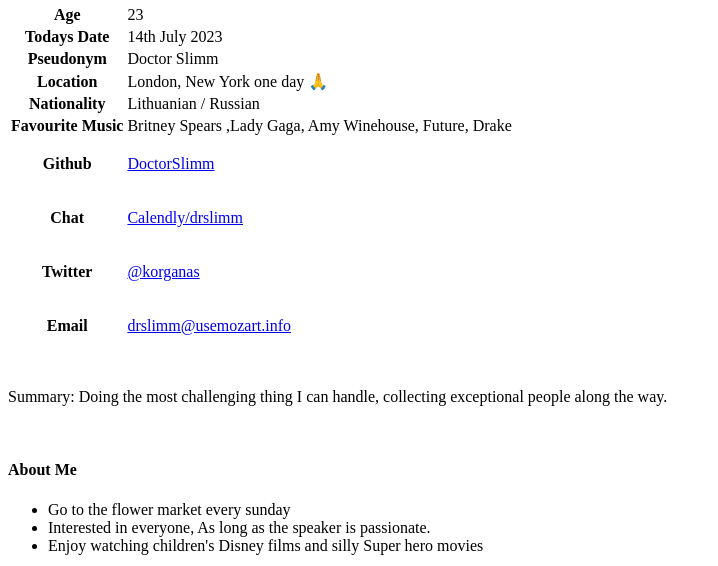
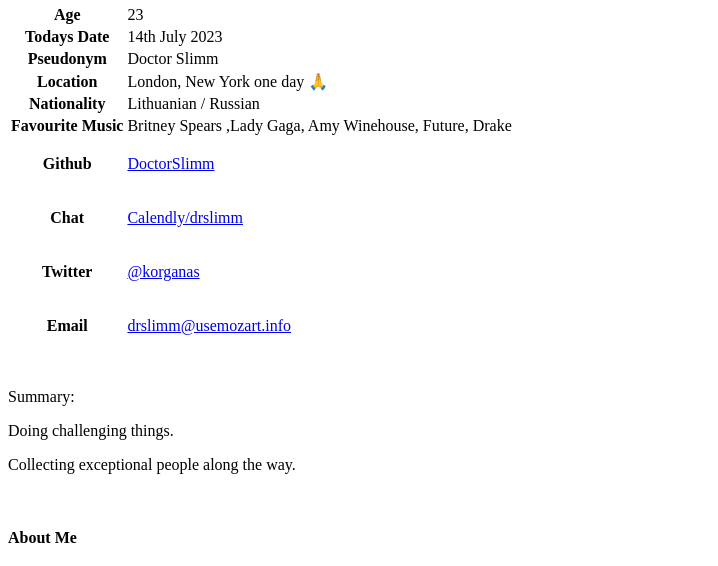
Before and after one commit to DoctorSlimm/DoctorSlimm.myFirstWebsite.github.io, a plain HTML site: page index.html in a window 1280 px wide. Shown: the part 231-797 px from the top of the page, without its empty margins (0-718 px from the left). Drawn offline with Linux system fonts and the light colour scheme.

Commit message:
Update index.html

```diff
--- a/index.html
+++ b/index.html
@@ -56,7 +56,9 @@
 </table>
 <br/>
 
-<p>Summary: Doing the most challenging thing I can handle, collecting exceptional people along the way.</p>
+<p>Summary: </p>
+<p> Doing challenging things.</p>
+<p> Collecting exceptional people along the way.</p>
 <br/>
 
 <h4>About Me</h4>
```
